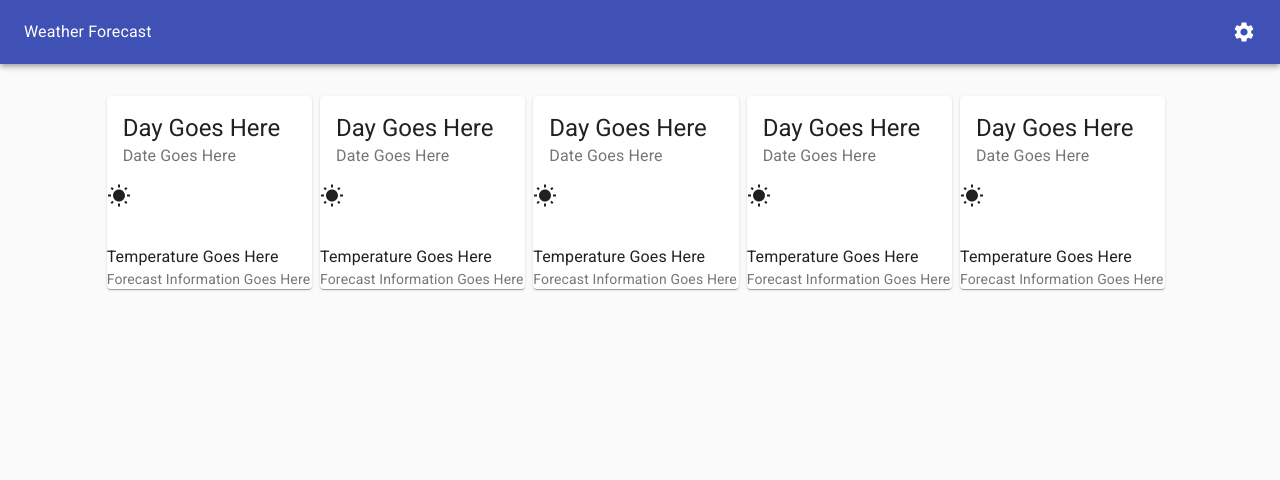
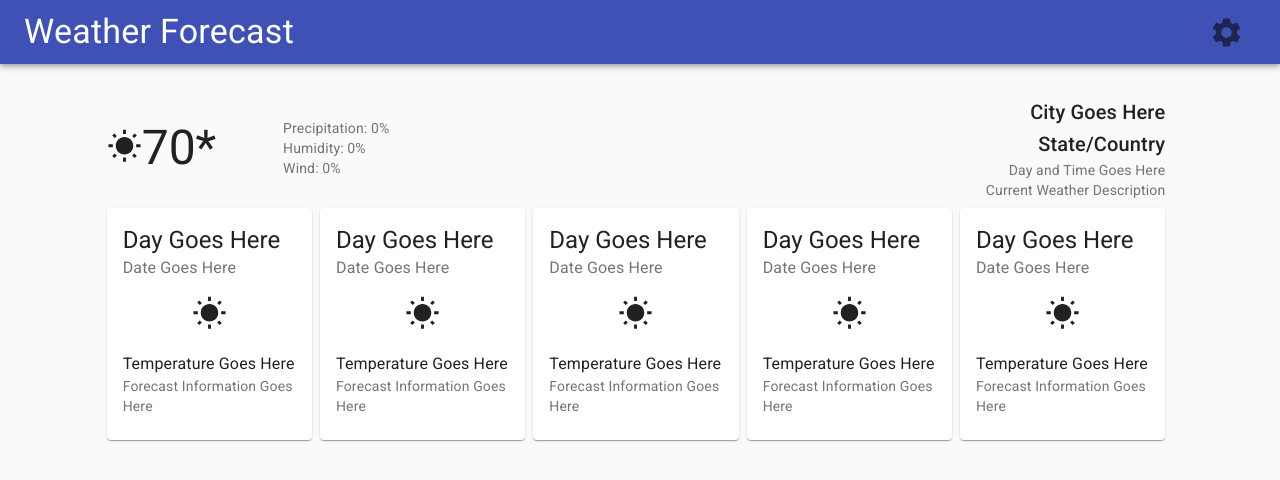
Before and after one commit to dtenglish/React-Weather, a React (Create React App) app: page / in a window 1280 px wide. Shown: the top 480 px of the page. Built offline with nearby package versions, Linux system fonts and the light colour scheme.

Commit message:
Further UI Scaffolding

```diff
--- a/src/components/Forecast.jsx
+++ b/src/components/Forecast.jsx
@@ -1,25 +1,22 @@
 import React from 'react';
-import { Grid } from '@material-ui/core';
-import { makeStyles } from '@material-ui/styles';
+import { Box, Grid } from '@material-ui/core';
+import ForecastHeader from './ForecastHeader';
 import ForecastItem from './ForecastItem';
 
-const useStyles = makeStyles((theme) => ({
-  root: {
-    margin: '2rem 0 0 0',
-    flexGrow: 1
-  }
-}));
+const Forecast = () => {
+  return (
+    <Box flexGrow={1} mt={"2rem"}>
 
-const Forecast = () => {
-  const classes = useStyles();
-
-  return (
-    <div className={classes.root}>
       <Grid container>
         {/* Gutter */}
         <Grid item xs={false} sm={1} />
-        {/* Forecast Items */}
+        {/* Forecast Content */}
         <Grid item container xs={12} sm={10} spacing={1}>
+          {/* Forecast Header */}
+          <Grid item xs={12}>
+            <ForecastHeader />
+          </Grid>
+          {/* Forecast Items */}
           <Grid item xs>
             <ForecastItem />
           </Grid>
@@ -39,7 +36,7 @@ const Forecast = () => {
         {/* Gutter */}
         <Grid item xs={false} sm={1} />
       </Grid>
-    </div>
+    </Box>
   );
 }
 
--- /dev/null
+++ b/src/components/ForecastHeader.jsx
@@ -0,0 +1,53 @@
+import React from 'react';
+import { Box, Grid, Typography } from '@material-ui/core'
+import { makeStyles } from '@material-ui/core/styles';
+import WbSunnyIcon from '@material-ui/icons/WbSunny';
+
+const useStyles = makeStyles((theme) => ({
+
+}));
+
+const ForecastHeader = () => {
+  const classes = useStyles();
+
+  return (
+    <Grid container>
+      {/* Today's Weather */}
+      <Grid item container alignItems="center" xs={4}>
+        <Grid item xs={6}>
+          <WbSunnyIcon fontSize="large" />
+          <Typography variant="h3" component="h2" display="inline">
+            70*
+          </Typography>
+        </Grid>
+        {/* Today's Weather Details */}
+        <Grid item xs={6}>
+          <Typography variant="body2" color="textSecondary" component="p">
+            Precipitation: 0%
+          </Typography>
+          <Typography variant="body2" color="textSecondary" component="p">
+            Humidity: 0%
+          </Typography>
+          <Typography variant="body2" color="textSecondary" component="p">
+            Wind: 0%
+          </Typography>
+        </Grid>
+      </Grid>
+      {/* Center Gutter */}
+      <Grid item xs={4} />
+      {/* Location & Date Information */}
+      <Grid item xs={4}>
+        <Box textAlign="right">
+          <Typography variant="h6">City Goes Here</Typography>
+          <Typography variant="h6">State/Country</Typography>
+          <Typography variant="body2" color="textSecondary" component="p">Day and Time Goes Here</Typography>
+          <Typography variant="body2" color="textSecondary" component="p">Current Weather Description</Typography>
+        </Box>
+      </Grid>
+    </Grid>
+  );
+}
+
+export default ForecastHeader;
+
+// To do: Adjust heading levels for accessibility
--- a/src/components/ForecastItem.jsx
+++ b/src/components/ForecastItem.jsx
@@ -1,7 +1,9 @@
 import React from 'react';
-import { Button, Card, CardActions, CardContent, CardHeader, CardMedia, Typography } from '@material-ui/core'
+import { Box, Button, Card, CardActions, CardContent, CardHeader, CardMedia, Typography } from '@material-ui/core'
 import { makeStyles } from '@material-ui/core/styles';
 import WbSunnyIcon from '@material-ui/icons/WbSunny';
+
+
 
 const ForecastItem = () => {
   return (
@@ -10,10 +12,13 @@ const ForecastItem = () => {
         title="Day Goes Here"
         subheader="Date Goes Here"
       />
-      <WbSunnyIcon />
-      <CardContent></CardContent>
-      <Typography>Temperature Goes Here</Typography>
-      <Typography variant="body2" color="textSecondary" component="p">Forecast Information Goes Here</Typography>
+      <Box textAlign="center">
+        <WbSunnyIcon fontSize="large" />
+      </Box>
+      <CardContent>
+        <Typography>Temperature Goes Here</Typography>
+        <Typography variant="body2" color="textSecondary" component="p">Forecast Information Goes Here</Typography>
+      </CardContent>
     </Card>
   );
 }
--- a/src/components/Header.jsx
+++ b/src/components/Header.jsx
@@ -1,5 +1,5 @@
 import React from 'react';
-import { AppBar, Toolbar, Typography } from '@material-ui/core';
+import { AppBar, IconButton, Toolbar, Typography } from '@material-ui/core';
 import { makeStyles } from "@material-ui/styles";
 import SettingsIcon from '@material-ui/icons/Settings';
 
@@ -16,11 +16,13 @@ const Header = () => {
     <AppBar position="static">
       <Toolbar>
         {/* Header Name */}
-        <Typography className={classes.typographyStyles}>
+        <Typography variant="h4" className={classes.typographyStyles}>
           Weather Forecast
         </Typography>
-        {/* Menu Icon */}
-        <SettingsIcon />
+        {/* Settings Menu Button */}
+        <IconButton aria-label="settings">
+          <SettingsIcon fontSize="large" />
+        </IconButton>
       </Toolbar>
     </AppBar>
   );
```
